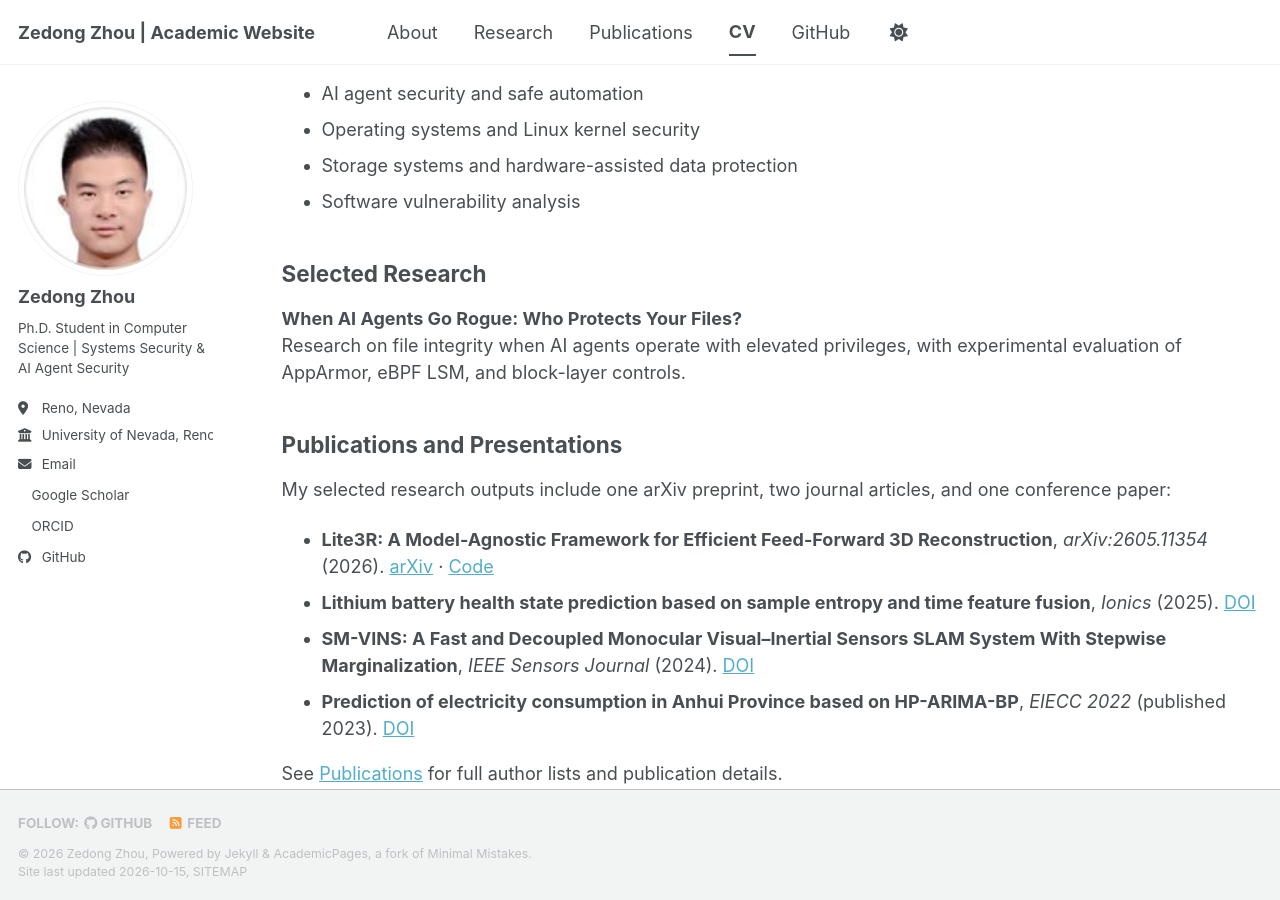
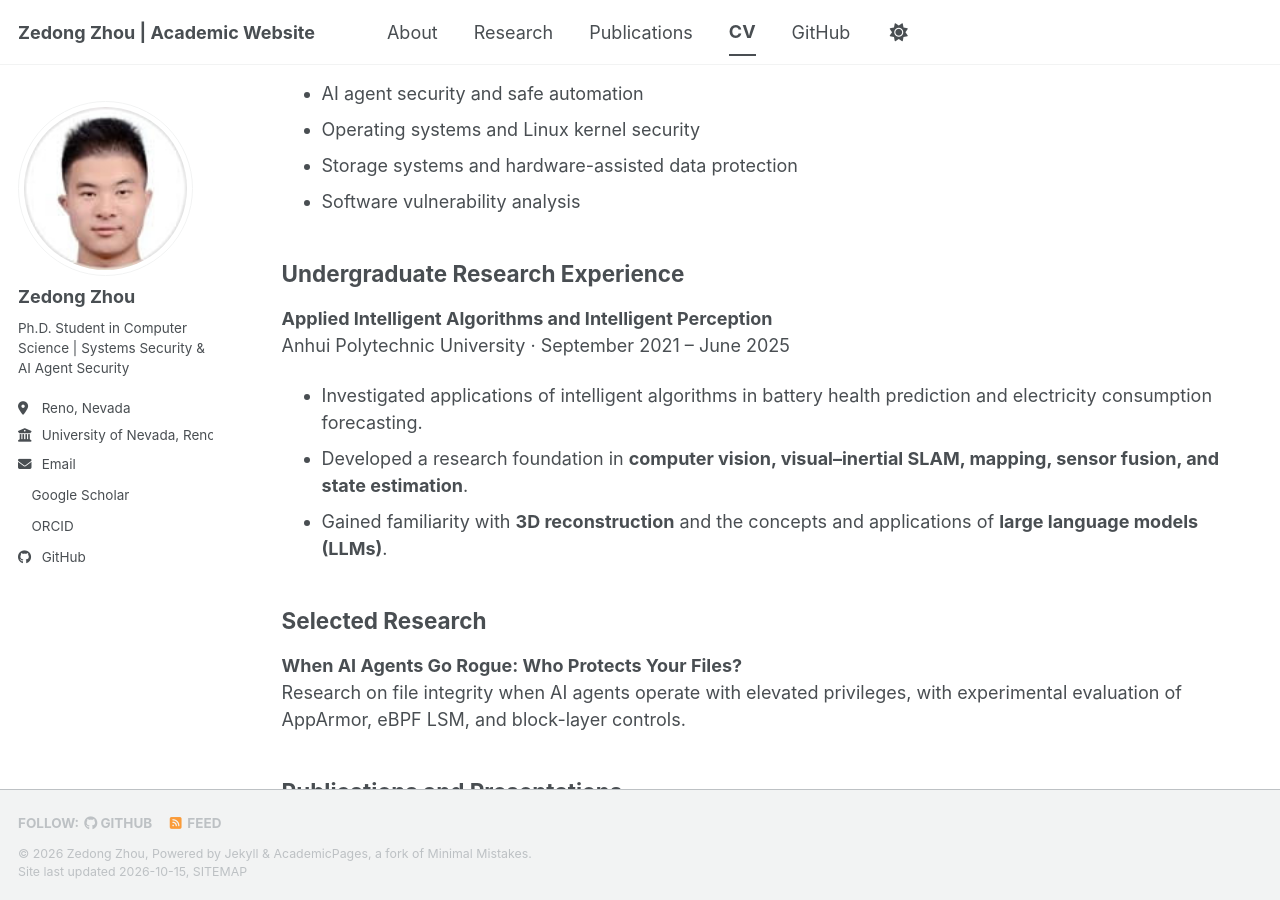
Before and after one commit to 2350082187zhou-ux/2350082187zhou-ux.github.io, a Jekyll site: the page built from _pages/cv.md, in a window 1280 px wide and 900 px high, scrolled down 773 px. Built offline with Jekyll 4.4.1, drawn with Linux system fonts in a browser that asks for light colours; a style sheet for code colours, icons or effects is not loaded.

Commit message:
Describe undergraduate computer vision and large-model familiarity

```diff
--- a/_pages/cv.md
+++ b/_pages/cv.md
@@ -36,6 +36,15 @@ Wuhu, Anhui, China
 - Storage systems and hardware-assisted data protection
 - Software vulnerability analysis
 
+## Undergraduate Research Experience
+
+**Applied Intelligent Algorithms and Intelligent Perception**
+Anhui Polytechnic University · September 2021 – June 2025
+
+- Investigated applications of intelligent algorithms in battery health prediction and electricity consumption forecasting.
+- Developed a research foundation in **computer vision, visual–inertial SLAM, mapping, sensor fusion, and state estimation**.
+- Gained familiarity with **3D reconstruction** and the concepts and applications of **large language models (LLMs)**.
+
 ## Selected Research
 
 **When AI Agents Go Rogue: Who Protects Your Files?**
```
